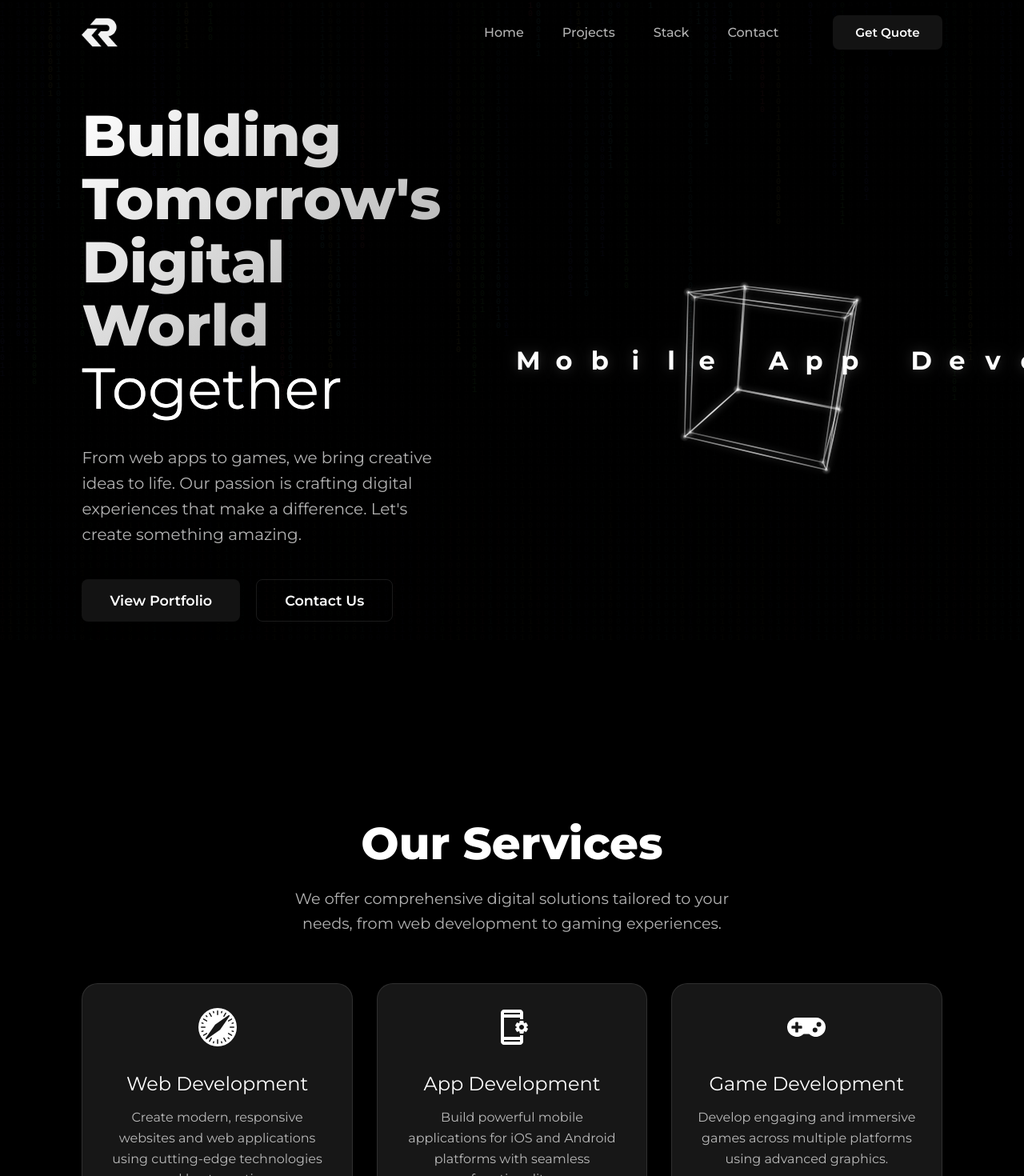
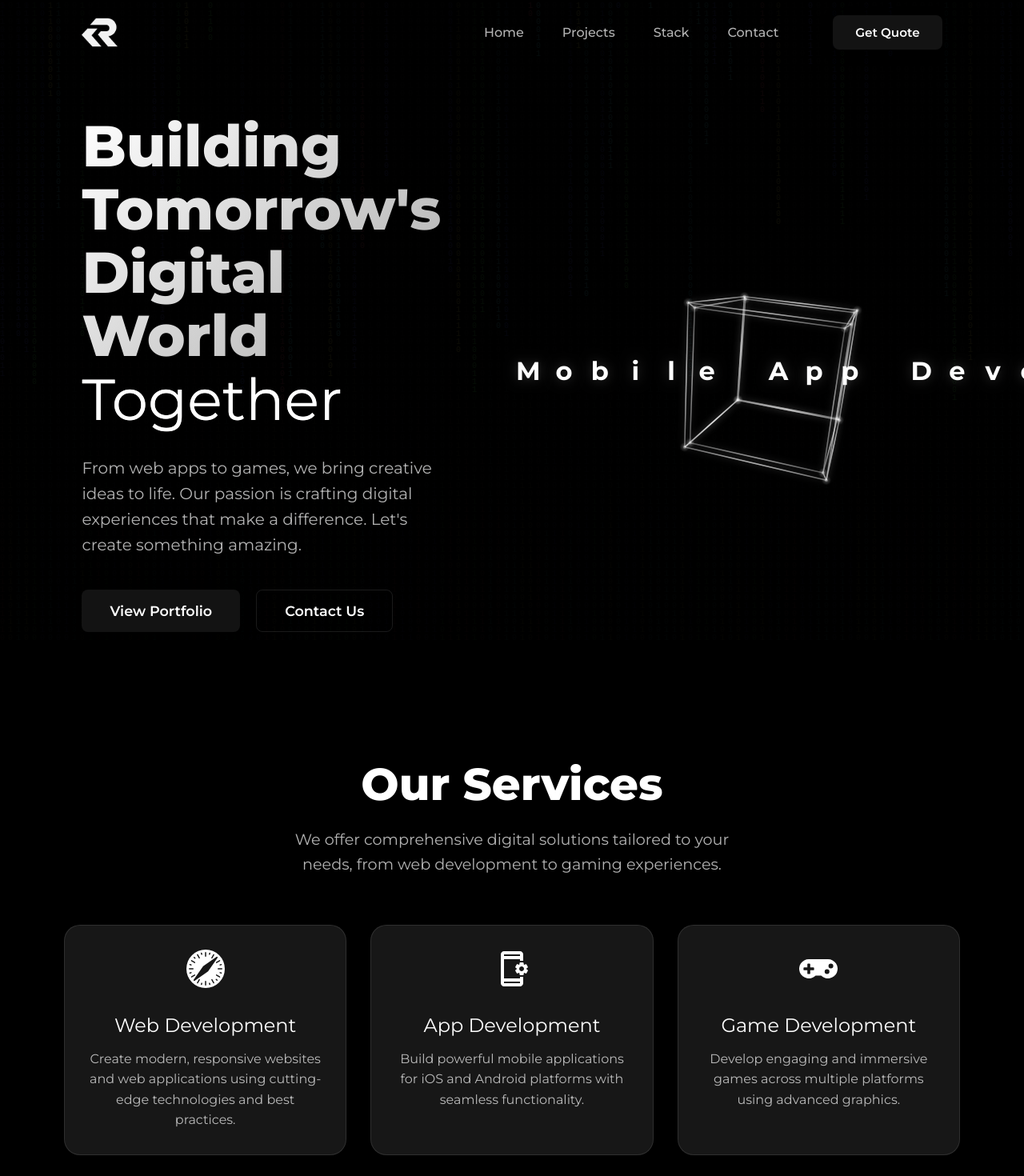
Before and after one commit to EarthPeopleStudio/ih-web-react-revolvotech, a React (Vite) app: page / in a window 1280 px wide. Shown: the top 1470 px of the page at 80% size. Built offline with nearby package versions, Linux system fonts and the light colour scheme.

Commit message:
Fixed scrolling issue + site title

```diff
--- a/index.html
+++ b/index.html
@@ -7,7 +7,7 @@
     <link rel="preconnect" href="https://fonts.googleapis.com">
 <link rel="preconnect" href="https://fonts.gstatic.com" crossorigin>
 <link href="https://fonts.googleapis.com/css2?family=Montserrat:ital,wght@0,100..900;1,100..900&display=swap" rel="stylesheet">
-    <title>REVOLVO</title>
+    <title>Revolvo Tech</title>
   </head>
   <body>
     <div id="root"></div>
--- a/src/App.jsx
+++ b/src/App.jsx
@@ -43,7 +43,7 @@ function App() {
   return (
     <AppWrapper>
       <MatrixRain />
-      <ContentWrapper>
+      <ContentWrapper id="home">
         <Navbar />
         <HeroImage id="home" />
         <Services id="services" />
--- a/src/Components/AnimatedHero.jsx
+++ b/src/Components/AnimatedHero.jsx
@@ -30,7 +30,7 @@ const CanvasContainer = styled.div`
   height: 900px;
   position: relative;
   max-width: 100%;
-  max-height: 90vh;
+  max-height: 100%;
   aspect-ratio: 1;
 
   @media (max-width: 1440px) {
--- a/src/Components/Services.jsx
+++ b/src/Components/Services.jsx
@@ -5,7 +5,7 @@ import { MdOutlineAppSettingsAlt } from "react-icons/md";
 import { FaGamepad } from "react-icons/fa";
 
 const ServicesWrapper = styled.div`
-  padding: 120px 8% 80px;
+  padding: 20px 80px;
   position: relative;
   overflow: hidden;
 `;
```
